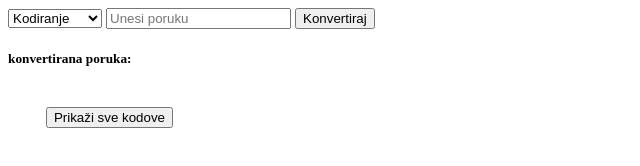
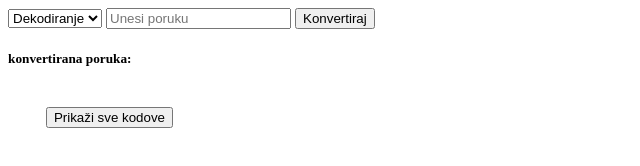
Before and after one commit to Bornaj/morse-code-converter, a plain HTML site: page index.html in a window 1280 px wide. Shown: the full height of the page, 0-640 px from the left. Drawn offline with Linux system fonts and the light colour scheme.

Commit message:
popravio kodiranje/dekodiranje bug

```diff
--- a/index.html
+++ b/index.html
@@ -15,8 +15,8 @@
 
 <body>
     <select id="convert_type">
-        <option value="input_morse" selected>Kodiranje</option>
-        <option value="output_morse">Dekodiranje</option>
+        <option value="input_morse" selected>Dekodiranje</option>
+        <option value="output_morse">Kodiranje</option>
     </select>
     <input type="text" id="input1" onkeypress="enter(event)" placeholder="Unesi poruku"></input>
     <button id="convert" onclick="convert()">Konvertiraj</button>
```
